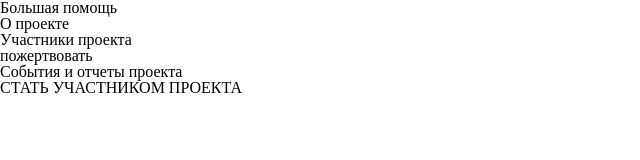
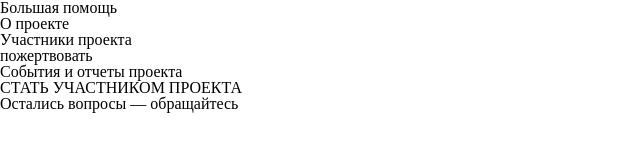
Before and after one commit to tootsieroll/bf_help, a website built with webpack: page src/index.html in a window 1280 px wide. Shown: the whole page, without its empty margins (0-640 px from the left). Built offline with nearby package versions, Linux system fonts and the light colour scheme.

Commit message:
added contacts

```diff
--- a/src/index.html
+++ b/src/index.html
@@ -13,6 +13,7 @@
 {% include "section-donation.html" %}
 {% include "section-events.html" %}
 {% include "section-application.html" %}
+{% include "section-contacts.html" %}
 {% include "footer.html" %}
 </body>
 </html>
```
